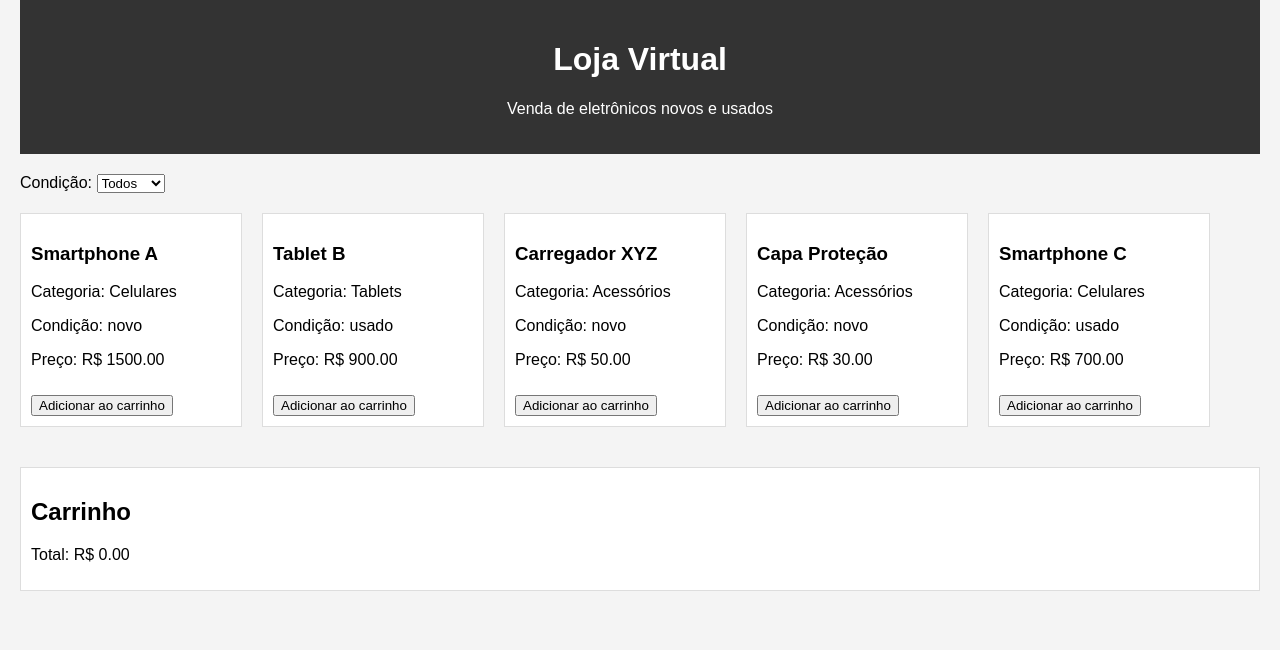
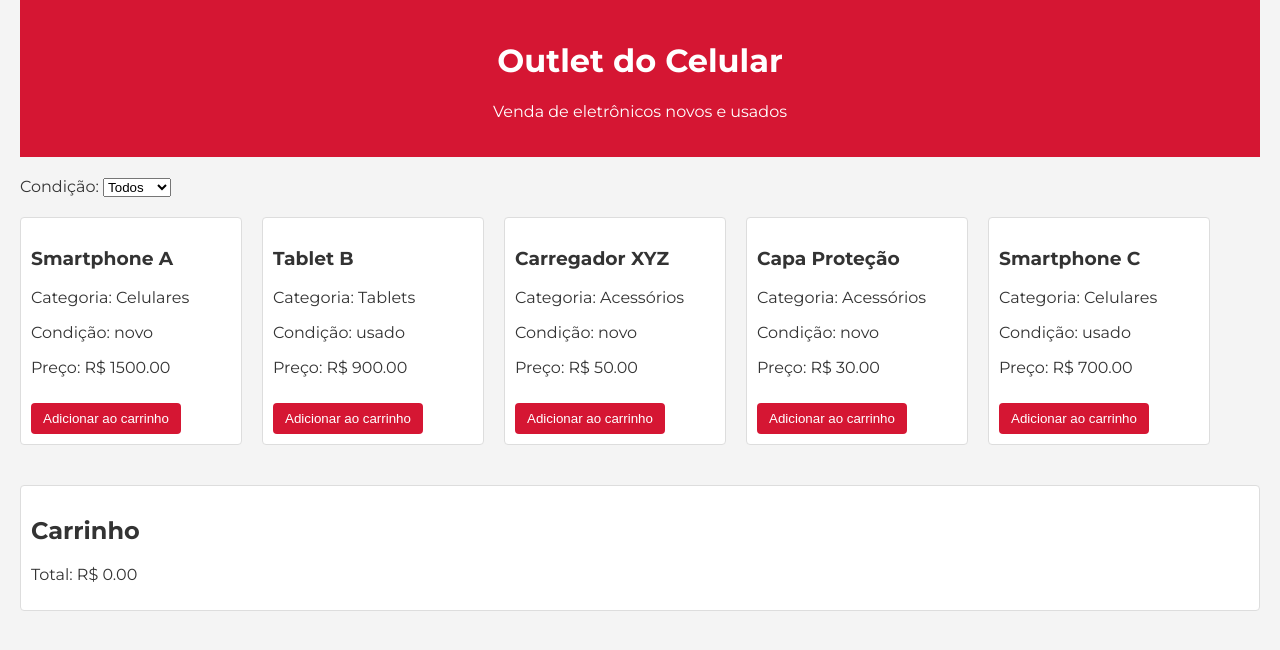
Before and after one commit to AlbertKellner/LojaVirtual, a plain HTML site: page docs/index.html in a window 1280 px wide. Drawn offline with Linux system fonts and the light colour scheme.

Commit message:
Estiliza layout inspirado em Outlet do Celular

```diff
--- a/docs/index.html
+++ b/docs/index.html
@@ -3,12 +3,16 @@
 <head>
     <meta charset="UTF-8">
     <meta name="viewport" content="width=device-width, initial-scale=1.0">
+    <meta name="theme-color" content="#d51633">
     <title>Loja Virtual - Eletrônicos</title>
+    <link rel="preconnect" href="https://fonts.googleapis.com">
+    <link rel="preconnect" href="https://fonts.gstatic.com" crossorigin>
+    <link href="https://fonts.googleapis.com/css2?family=Montserrat:wght@300;400;500;600;700&display=swap" rel="stylesheet">
     <link rel="stylesheet" href="style.css">
 </head>
 <body>
     <header>
-        <h1>Loja Virtual</h1>
+        <h1>Outlet do Celular</h1>
         <p>Venda de eletrônicos novos e usados</p>
     </header>
 
--- a/docs/style.css
+++ b/docs/style.css
@@ -1,19 +1,30 @@
+:root {
+    --primary-color: #d51633;
+    --text-dark: #333333;
+    --background-light: #f4f4f4;
+}
+
 body {
-    font-family: Arial, sans-serif;
+    font-family: 'Montserrat', Arial, sans-serif;
     margin: 0;
     padding: 0 20px;
-    background-color: #f4f4f4;
+    background-color: var(--background-light);
+    color: var(--text-dark);
 }
 
 header {
-    background-color: #333;
-    color: #fff;
+    background-color: var(--primary-color);
+    color: #ffffff;
     padding: 20px 0;
     text-align: center;
 }
 
 #filters {
     margin: 20px 0;
+}
+
+a {
+    color: var(--primary-color);
 }
 
 #product-list {
@@ -26,11 +37,22 @@ header {
     background: #fff;
     border: 1px solid #ddd;
     padding: 10px;
+    border-radius: 4px;
     width: 200px;
 }
 
 .product button {
     margin-top: 10px;
+    background-color: var(--primary-color);
+    color: #ffffff;
+    border: none;
+    padding: 8px 12px;
+    cursor: pointer;
+    border-radius: 4px;
+}
+
+.product button:hover {
+    opacity: 0.9;
 }
 
 #cart {
@@ -38,4 +60,5 @@ header {
     background: #fff;
     padding: 10px;
     border: 1px solid #ddd;
+    border-radius: 4px;
 }
```
